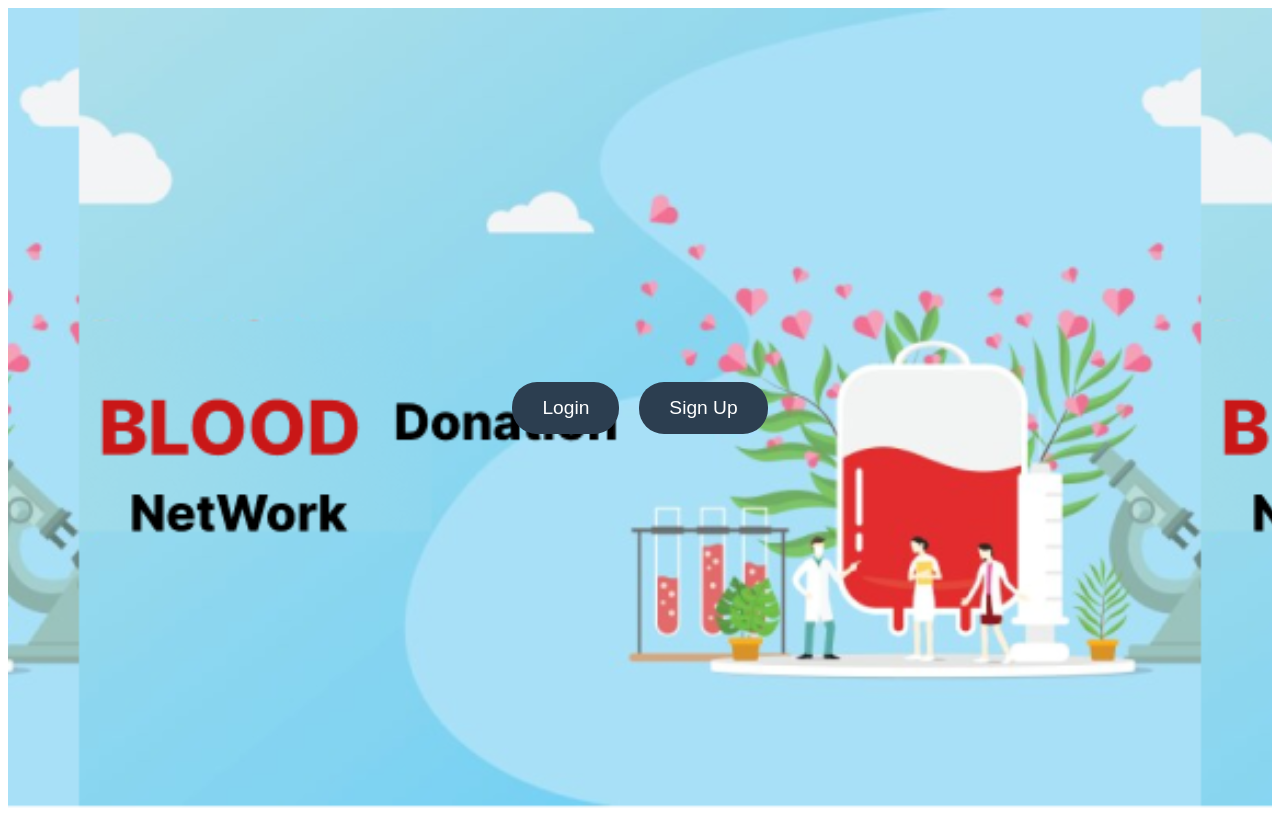
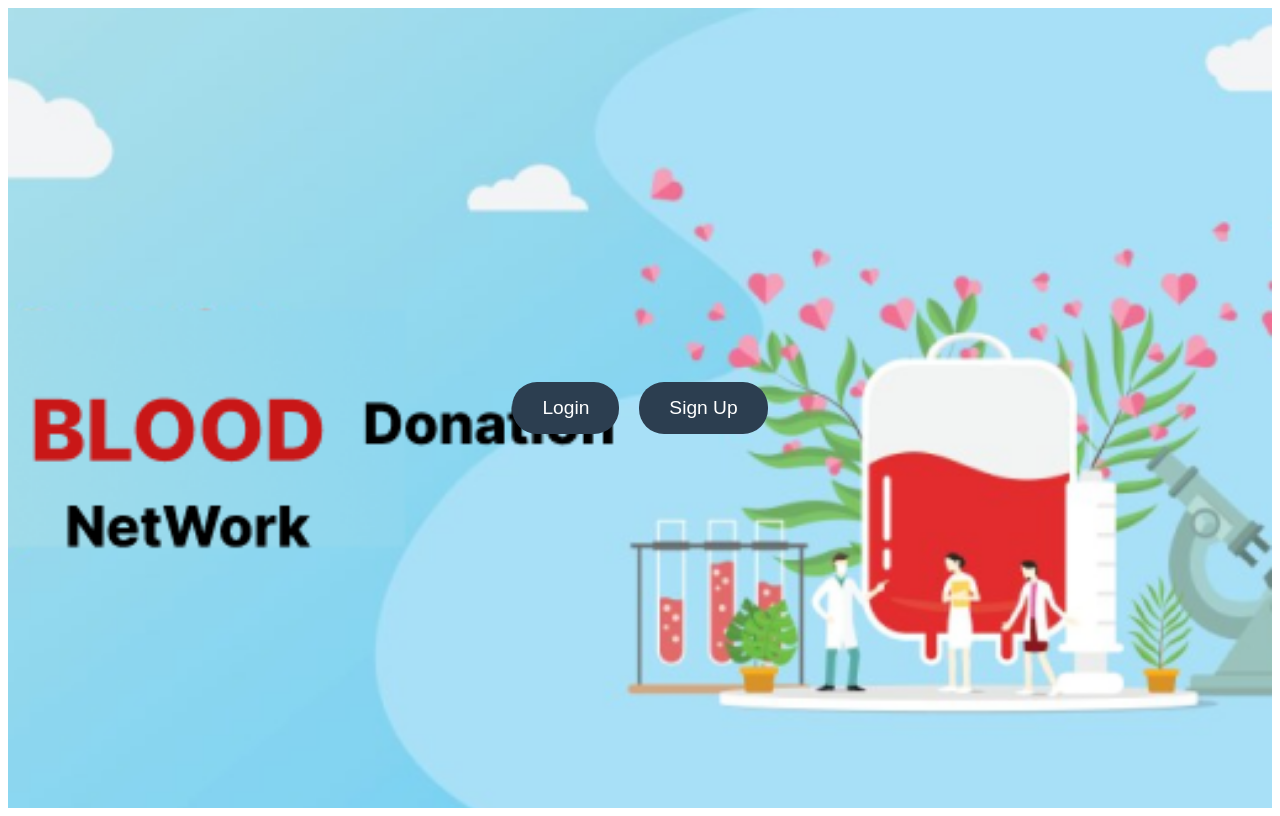
Before and after one commit to sshreya007/BloodDonationNetwork-Frontend, a React (Create React App) app: page / in a window 1280 px wide. Built offline with nearby package versions, Linux system fonts and the light colour scheme.

Commit message:
sixth commit fixing issues in welcome page

```diff
--- a/src/components/Welcome/Welcome.js
+++ b/src/components/Welcome/Welcome.js
@@ -8,14 +8,16 @@ const Welcome = () => {
   return (
 
     <div
-    className={styles.container}
-    style={{
-      backgroundImage: `url(${process.env.PUBLIC_URL}/bg/welcome.png)`,
-      backgroundSize: 'contain',
-      backgroundPosition: 'center',
-      height: '100vh',
-    }}
-    >
+  className={styles.container}
+  style={{
+    backgroundImage: `url(${process.env.PUBLIC_URL}/bg/welcome.png)`,
+    backgroundSize: 'cover',  // Fills the screen while maintaining aspect ratio
+    backgroundPosition: 'center',  // Centers the image within the container
+    backgroundAttachment: 'fixed',  // Keeps the background fixed as you scroll (optional)
+    height: '100vh',  // Ensures the container takes up full height of the viewport
+    width: '100%',  // Makes sure the width is 100% of the parent container
+  }}
+>
 
       <div className={styles.buttonContainer}>
         <button onClick={() => navigate('/login')} className={styles.button}>
```
